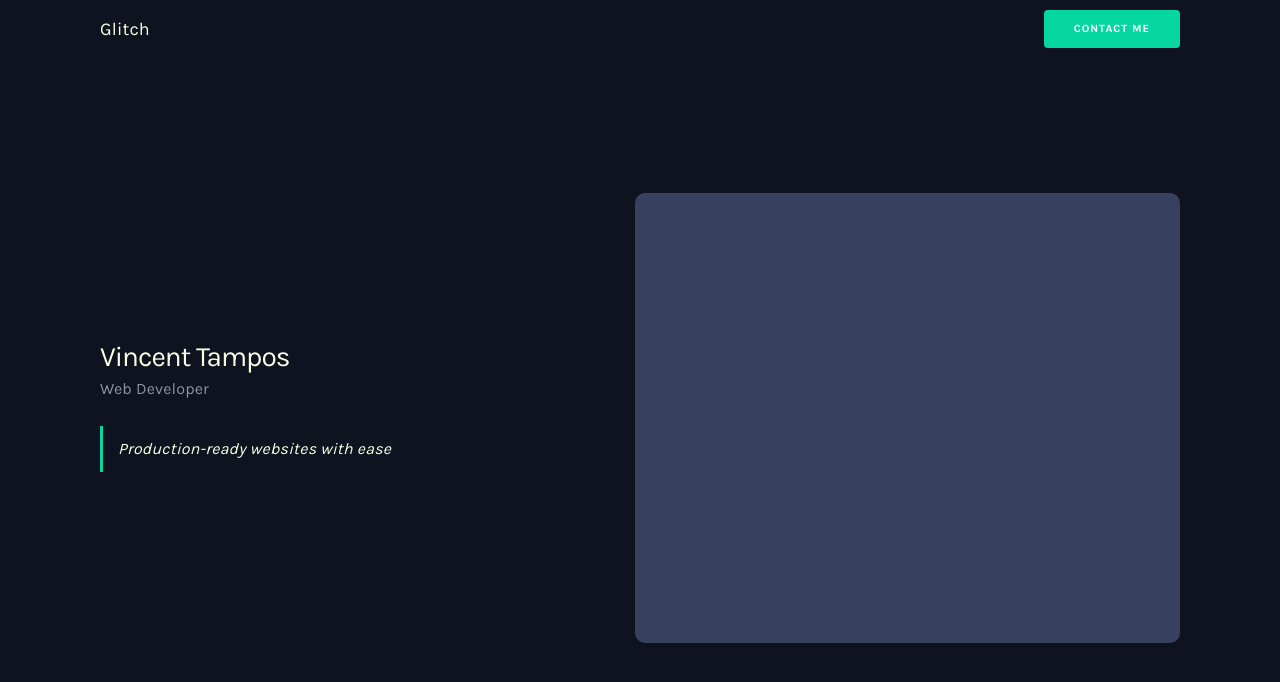
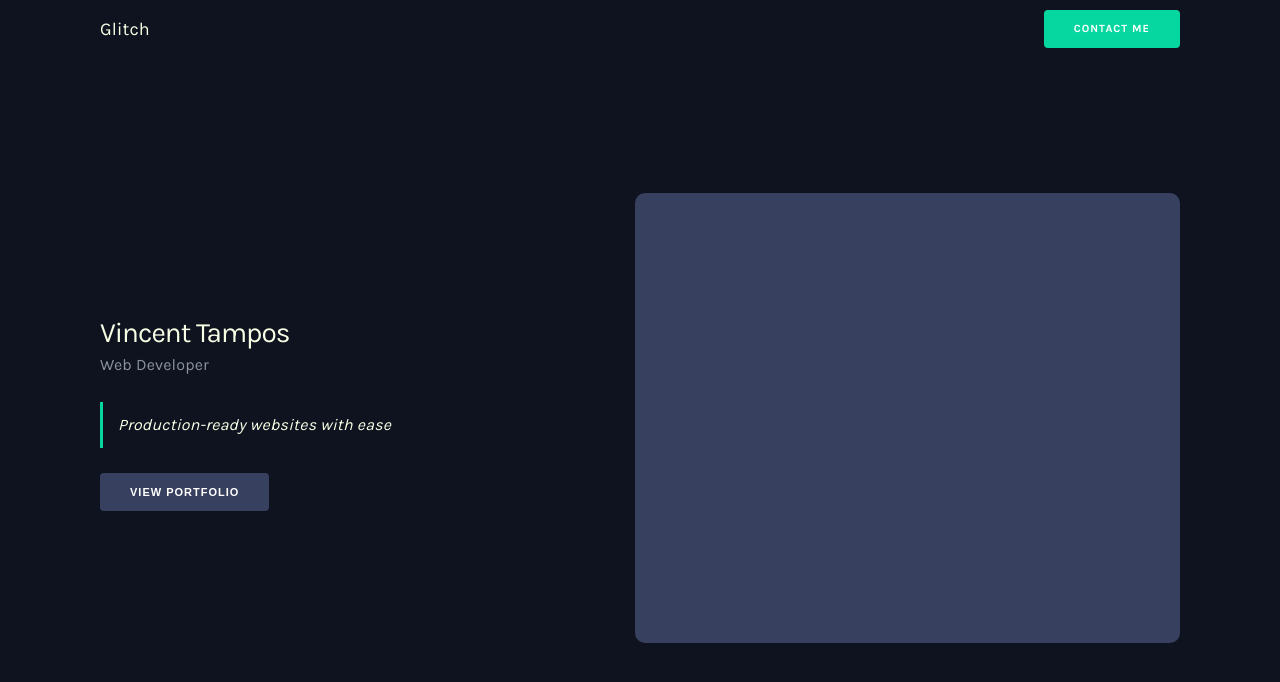
Before and after one commit to glitchcodes/portfolio, a Nuxt app: page / in a window 1280 px wide. Shown: the top 682 px of the page. Built offline with nearby package versions, Linux system fonts and the light colour scheme.

Commit message:
View Portfolio link and new button color

```diff
--- a/assets/css/main.scss
+++ b/assets/css/main.scss
@@ -13,12 +13,18 @@ body {
     color: $text-primary;
 }
 .button {
+    border: 0;
     transition: 0.3s;
     &.button-primary {
         background: $tertiary;
-        border: 0;
         &:hover {
             background: darken($tertiary, 5%);
+        }
+    }
+    &.button-secondary {
+        background: $primary;
+        &:hover {
+            background: darken($primary, 5%);
         }
     }
 }
--- a/pages/index.vue
+++ b/pages/index.vue
@@ -8,6 +8,7 @@
                     <blockquote>
                         <p><em>Production-ready websites with ease</em></p>
                     </blockquote>
+                    <button class="button button-secondary">View Portfolio</button>
                 </div>
             </div>
             <transition name="slide-right" mode="out-in">
```
